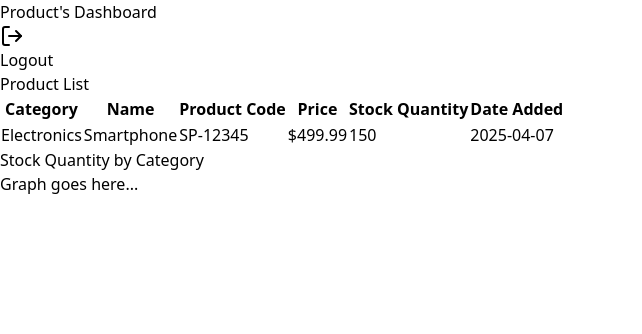
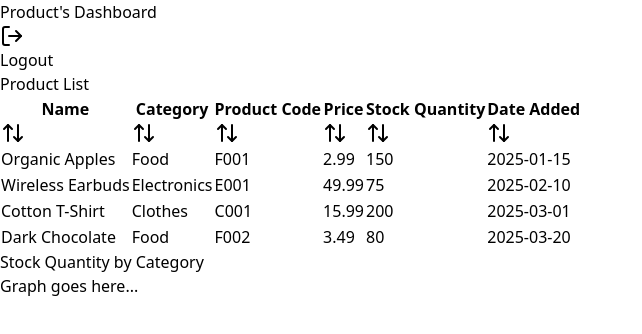
Before and after one commit to monishatBaishnab/products-dashboard, a React (Vite) app: page / in a window 1280 px wide. Shown: the top 334 px of the page, without its empty margins (0-642 px from the left). Built offline with nearby package versions, Linux system fonts and the light colour scheme.

Commit message:
Render data in table from JSON using React Query with loading state handling.

```diff
--- /dev/null
+++ b/public/products.json
@@ -0,0 +1,38 @@
+[
+  {
+    "_id": "60f1b8d6d6c1d5b8c9a01568",
+    "category": "Food",
+    "name": "Organic Apples",
+    "code": "F001",
+    "price": 2.99,
+    "quantity": 150,
+    "created_at": "2025-01-15"
+  },
+  {
+    "_id": "60f1b8d6d6c1d5b8c9a01569",
+    "category": "Electronics",
+    "name": "Wireless Earbuds",
+    "code": "E001",
+    "price": 49.99,
+    "quantity": 75,
+    "created_at": "2025-02-10"
+  },
+  {
+    "_id": "60f1b8d6d6c1d5b8c9a0156a",
+    "category": "Clothes",
+    "name": "Cotton T-Shirt",
+    "code": "C001",
+    "price": 15.99,
+    "quantity": 200,
+    "created_at": "2025-03-01"
+  },
+  {
+    "_id": "60f1b8d6d6c1d5b8c9a0156b",
+    "category": "Food",
+    "name": "Dark Chocolate",
+    "code": "F002",
+    "price": 3.49,
+    "quantity": 80,
+    "created_at": "2025-03-20"
+  }
+]
--- a/src/components/DataTable/DataTable.jsx
+++ b/src/components/DataTable/DataTable.jsx
@@ -1,28 +1,74 @@
+import { ArrowUpDown } from "lucide-react";
+import { useQuery } from "@tanstack/react-query";
+import { productServices } from "../../services/product.services";
+import { COLUMNS } from "./constants";
+
 const DataTable = () => {
+  const {
+    data: products,
+    isLoading,
+    isFetching,
+  } = useQuery({
+    queryKey: ["products"],
+    queryFn: productServices.fetchProducts,
+  });
+
   return (
     <section className="bg-white shadow rounded-lg p-6 mb-8">
       <h2 className="text-xl font-semibold text-gray-800 mb-4">Product List</h2>
       <table className="min-w-full table-auto">
-        <thead className="bg-gray-200 text-gray-700">
+        <thead className="bg-gray-100 text-gray-700">
           <tr>
-            <th className="px-4 py-2 text-left">Category</th>
-            <th className="px-4 py-2 text-left">Name</th>
-            <th className="px-4 py-2 text-left">Product Code</th>
-            <th className="px-4 py-2 text-left">Price</th>
-            <th className="px-4 py-2 text-left">Stock Quantity</th>
-            <th className="px-4 py-2 text-left">Date Added</th>
+            {COLUMNS.map(({ label, key }) => (
+              <th key={key} className="border border-gray-200">
+                <div className="flex items-center justify-between px-4 py-2 !text-sm text-left cursor-pointer">
+                  <span className="block">{label}</span>
+                  <ArrowUpDown className="size-4" />
+                </div>
+              </th>
+            ))}
           </tr>
         </thead>
         <tbody className="text-gray-600">
-          <tr className="border-b">
-            <td className="px-4 py-2">Electronics</td>
-            <td className="px-4 py-2">Smartphone</td>
-            <td className="px-4 py-2">SP-12345</td>
-            <td className="px-4 py-2">$499.99</td>
-            <td className="px-4 py-2">150</td>
-            <td className="px-4 py-2">2025-04-07</td>
-          </tr>
-          {/* Additional rows */}
+          {isLoading || isFetching ? (
+            Array.from({ length: 4 }).map((_, index) => (
+              <tr key={index} className="animate-pulse">
+                {COLUMNS.map((column) => (
+                  <td
+                    key={column.key}
+                    className="px-4 py-2 text-sm border border-gray-200 bg-gray-100 animate-pulse"
+                  >
+                    <div className="h-5 bg-gray-200 rounded w-full"></div>
+                  </td>
+                ))}
+              </tr>
+            ))
+          ) : !products || products.length === 0 ? (
+            <tr>
+              <td
+                className="text-center border px-4 py-2"
+                colSpan={COLUMNS.length}
+              >
+                No Data Found
+              </td>
+            </tr>
+          ) : (
+            products.map((product) => (
+              <tr key={product._id}>
+                {COLUMNS.map((column) => {
+                  const value = product?.[column.key] || "";
+                  return (
+                    <td
+                      key={column.key}
+                      className="px-4 py-2 text-sm border border-gray-200"
+                    >
+                      {value}
+                    </td>
+                  );
+                })}
+              </tr>
+            ))
+          )}
         </tbody>
       </table>
     </section>
--- /dev/null
+++ b/src/components/DataTable/constants.js
@@ -0,0 +1,27 @@
+
+export const COLUMNS = [
+  {
+    label: "Name",
+    key: "name",
+  },
+  {
+    label: "Category",
+    key: "category",
+  },
+  {
+    label: "Product Code",
+    key: "code",
+  },
+  {
+    label: "Price",
+    key: "price",
+  },
+  {
+    label: "Stock Quantity",
+    key: "quantity",
+  },
+  {
+    label: "Date Added",
+    key: "created_at",
+  },
+];
--- /dev/null
+++ b/src/services/product.services.js
@@ -0,0 +1,20 @@
+// Function to fetch product data from a JSON file
+const fetchProducts = async () => {
+  try {
+    // Fetch the products data from the local JSON file
+    const response = await fetch("/products.json");
+
+    // Parse the JSON response and return the product data
+    const products = await response.json();
+
+    return products;
+  } catch (error) {
+    console.error("Error fetching products:", error);
+    return [];
+  }
+};
+
+// Object to encapsulate product-related services
+export const productServices = {
+  fetchProducts,
+};
```
Also changed, not shown: src/data/products.json (deleted).
